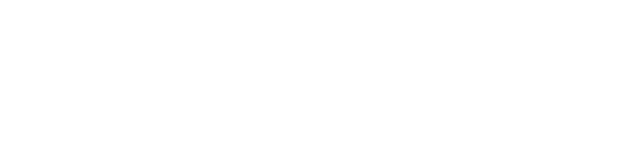
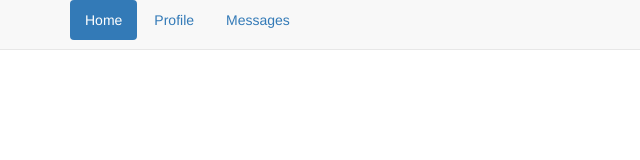
Before and after one commit to acestnik/bootstrap, a plain HTML site: page index.html in a window 1280 px wide. Shown: the whole page, without its empty margins (0-640 px from the left). Drawn offline with nearby package versions, Linux system fonts and the light colour scheme.

Commit message:
adding Bootscript HTML/JavaScript

```diff
--- a/index.html
+++ b/index.html
@@ -1,9 +1,49 @@
 <!DOCTYPE html>
-<html>
-<head>
+<html lang="en">
+  <head>
+    <meta charset="utf-8">
+    <meta http-equiv="X-UA-Compatible" content="IE=edge">
+    <meta name="viewport" content="width=device-width, initial-scale=1">
 	<title>Oh God, Don't Touch Me!</title>
-</head>
-<body>
 
-</body>
+    <!-- Bootstrap -->
+    <link rel="stylesheet" href="https://maxcdn.bootstrapcdn.com/bootstrap/3.3.2/css/bootstrap.min.css">
+
+    <!-- HTML5 shim and Respond.js for IE8 support of HTML5 elements and media queries -->
+    <!-- WARNING: Respond.js doesn't work if you view the page via file:// -->
+    <!--[if lt IE 9]>
+      <script src="https://oss.maxcdn.com/html5shiv/3.7.2/html5shiv.min.js"></script>
+      <script src="https://oss.maxcdn.com/respond/1.4.2/respond.min.js"></script>
+    <![endif]-->
+  </head>
+  <body>
+
+<!-- Navigation -->
+
+<nav class="navbar navbar-default navbar-fixed-top">
+  <div class="container">
+    <ul class="nav nav-pills">
+	  <li role="presentation" class="active"><a href="#">Home</a></li>
+	  <li role="presentation"><a href="#">Profile</a></li>
+	  <li role="presentation"><a href="#">Messages</a></li>
+	</ul>
+  </div>
+</nav>
+
+<!-- Header Section -->
+
+<!-- Table Section -->
+
+<!-- Contact Section -->
+
+<!-- Footer Section -->
+<div>
+	<p>&copy; 2015 | Touchy McTouch-Touch</p>
+</div>
+
+    <!-- jQuery (necessary for Bootstrap's JavaScript plugins) -->
+    <script src="https://ajax.googleapis.com/ajax/libs/jquery/1.11.2/jquery.min.js"></script>
+    <!-- Include all compiled plugins (below), or include individual files as needed -->
+    <script src="https://maxcdn.bootstrapcdn.com/bootstrap/3.3.2/js/bootstrap.min.js"></script>
+  </body>
 </html>
```
